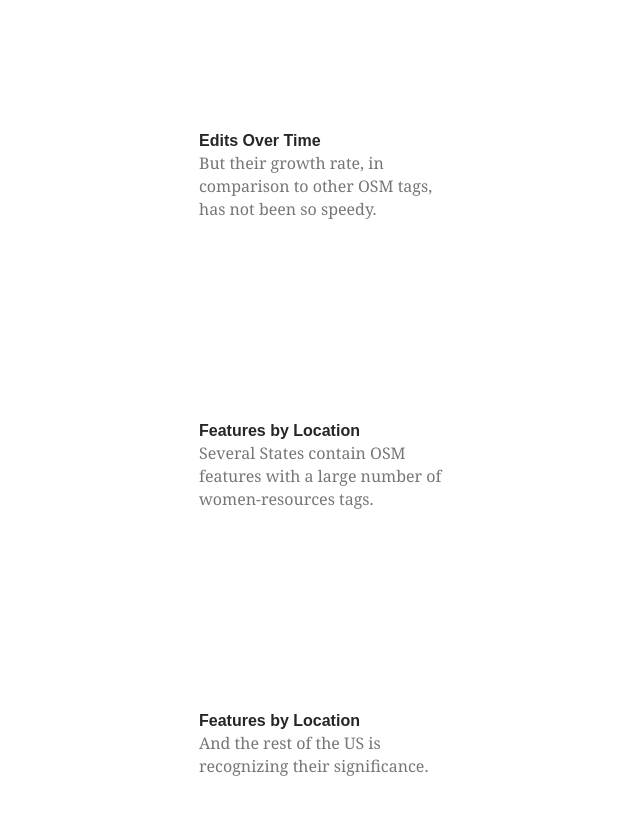
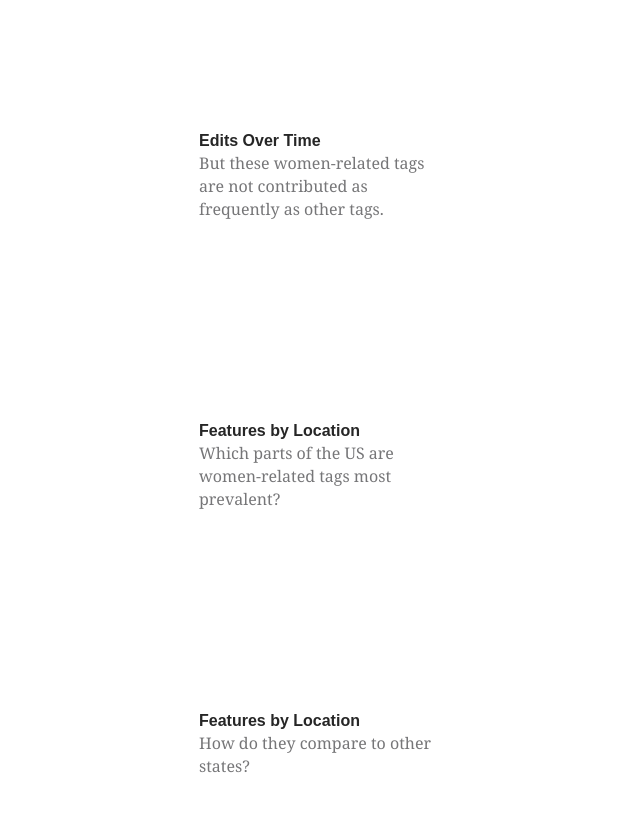
Before and after one commit to phoebe108/osm-d3-vis, a plain HTML site: page index.html in a window 1280 px wide. Shown: the part 800-1615 px from the top of the page, without its empty margins (11-651 px from the left). Drawn offline with Linux system fonts and the light colour scheme; no server answers.

Commit message:
section content

```diff
--- a/index.html
+++ b/index.html
@@ -23,15 +23,15 @@
             </section>
             <section class="step">
                 <div class="title">Edits Over Time</div>
-                But their growth rate, in comparison to other OSM tags, has not been so speedy.
+                But these women-related tags are not contributed as frequently as other tags.
             </section>
             <section class="step">
                 <div class="title">Features by Location</div>
-                Several States contain OSM features with a large number of women-resources tags.
+                Which parts of the US are women-related tags most prevalent?
             </section>
             <section class="step">
                 <div class="title">Features by Location</div>
-                And the rest of the US is recognizing their significance.
+                How do they compare to other states?
             </section>
         </div>
         <div id='vis'>
```
